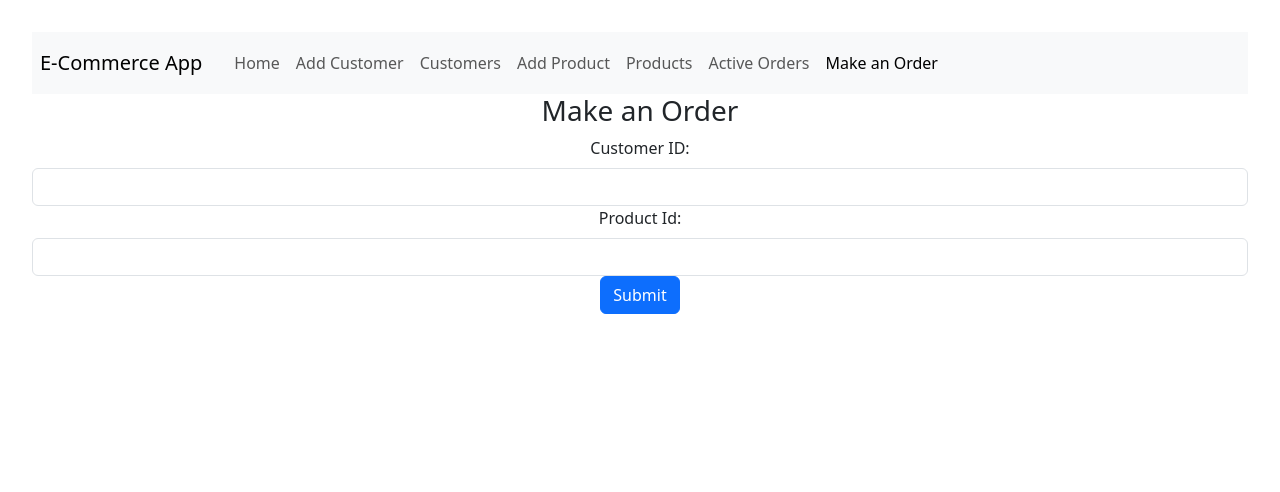
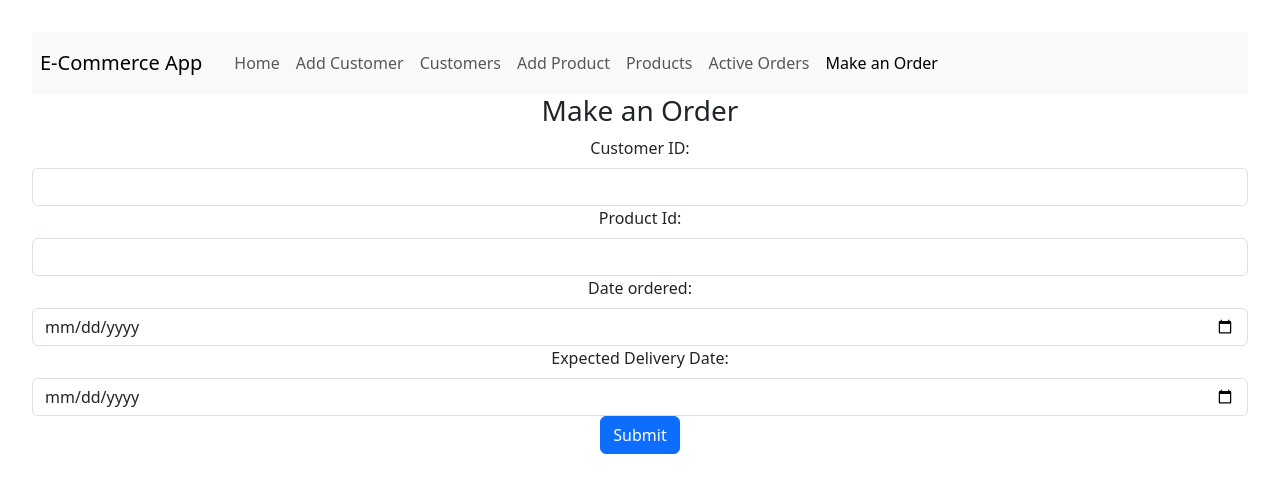
Before and after one commit to B-smith94/ui_e_commerce_api, a React (Vite) app in the folder e_commerce_ui/: page /new-order in a window 1280 px wide. Shown: the top 492 px of the page. Built offline with nearby package versions, Linux system fonts and the light colour scheme.

Commit message:
made progress on the OrderForm component. Still cannot edit orders or customers, and OrderForm returns a HTML 500 error when attempting to add a new order (hypothesis: useState for OrderForm is not in the correct format for JSON)

```diff
--- a/e_commerce_ui/src/Components/CustomerForm.jsx
+++ b/e_commerce_ui/src/Components/CustomerForm.jsx
@@ -86,6 +86,7 @@ const CustomerForm = () =>{
                         {errors.name}
                     </Form.Control.Feedback>
                 </Form.Group>
+
                 <Form.Group controlId="customerEmail">
                     <Form.Label>Email:</Form.Label>
                     <Form.Control
@@ -100,6 +101,7 @@ const CustomerForm = () =>{
                         {errors.email}
                     </Form.Control.Feedback>
                 </Form.Group>
+
                 <Form.Group controlId="customerPhone">
                     <Form.Label>Phone:</Form.Label>
                     <Form.Control
--- a/e_commerce_ui/src/Components/OrderForm.jsx
+++ b/e_commerce_ui/src/Components/OrderForm.jsx
@@ -5,6 +5,8 @@ import { useParams, useNavigate } from 'react-router-dom';
 
 const OrderForm = () => {
     const [order, setOrder] = useState({ date: '', customerId: '', expectedDeliveryDate: '', productId: '' })
+    /*const [currentDate, setCurrentDate] = useState({ year: '', day: '', month: '' });
+    const [deliveryDate, setDeliveryDate] = useState({ year: '', day: '', month: '' }); */
     const [isSubmitting, setSubmitting] = useState(false);
     const [errors, setErrors] = useState({});
     const [errorMessage, setErrorMessage] = useState('')
@@ -27,17 +29,22 @@ const OrderForm = () => {
         let errors = {};
         if (!order.customerId || order.customerId <=0) errors.customerId = 'Invalid Customer ID';
         if (!order.productId || order.productId <= 0) errors.productId = 'Invalid Product ID';
+        if (!order.date) errors.date = 'Must enter the date ordered';
+        if (!order.expectedDeliveryDate) errors.expectedDeliveryDate = 'Must enter the expected delivery date'
         setErrors(errors);
         return Object.keys(errors).length
     }
 
-    const getCurrentDate = () => {
+    /* const getCurrentDate = () => {
         const timestamp = new Date();
-        const year = timestamp.getFullYear();
-        const month = timestamp.getMonth();
-        const day = timestamp.getDate();
-        const date = `${year}-${day}-${month}`
-        return date;
+            const year = timestamp.getFullYear();
+            const month = timestamp.getMonth();
+            const day = (timestamp.getDate())+5;
+            setCurrentDate({
+                year: {year},
+                month: {month},
+                day: {day}
+            })
     };
 
     const getExpectedDelivery = () => {
@@ -45,19 +52,24 @@ const OrderForm = () => {
         const year = timestamp.getFullYear();
         const month = timestamp.getMonth();
         const day = timestamp.getDate();
-        const expectedDelivery = `${year}-${day+5}-${month}`
-        return expectedDelivery;
-    };
+        setCurrentDate({
+            year: {year},
+            month: {month},
+            day: {day}
+        })
+    }; */
 
     const handleSubmit = async (event) => {
         event.preventDefault();
         if (validateForm() > 0) return;
         setSubmitting(true);
         try {
+            /* getCurrentDate();
+            getExpectedDelivery(); */
             if (id) {
-                await axios.put(`http://127.0.0.1:5000/orders/${id}`)
+                await axios.put(`http://127.0.0.1:5000/orders/${id}`, order)
             } else {
-                await axios.post('http://127.0.0.1:5000/orders')
+                await axios.post('http://127.0.0.1:5000/orders', order)
             }
             setShowSuccessModal(true);
         } catch (error) {
@@ -71,8 +83,6 @@ const OrderForm = () => {
         const { name, value } = event.target;
         setOrder(prevOrder => ({
             ...prevOrder,
-            ['date']: `${getCurrentDate()}`,
-            ['expectedDeliveryDate']: `${getExpectedDelivery()}`,
             [name]: value
         }));
     };
@@ -98,10 +108,10 @@ const OrderForm = () => {
                         name='customerId'
                         value={order.customerId}
                         onChange={handleChange}
-                        isInvalid={!!errors.name}
+                        isInvalid={!!errors.customerId}
                     />
                     <Form.Control.Feedback type="invalid">
-                        {errors.name}
+                        {errors.customerId}
                     </Form.Control.Feedback>
                 </Form.Group>
 
@@ -112,10 +122,37 @@ const OrderForm = () => {
                         name='productId'
                         value={order.productId}
                         onChange={handleChange}
-                        isInvalid={!!errors.name}
+                        isInvalid={!!errors.productId}
                     />
                     <Form.Control.Feedback type="invalid">
-                        {errors.name}
+                        {errors.productId}
+                    </Form.Control.Feedback>
+                </Form.Group>
+                <Form.Group controlId='date'>
+                    <Form.Label>Date ordered:</Form.Label>
+                    <Form.Control
+                        type='date'
+                        name='date'
+                        value={order.date}
+                        onChange={handleChange}
+                        isInvalid={!!errors.date}
+                    />
+                    <Form.Control.Feedback type="invalid">
+                        {errors.date}
+                    </Form.Control.Feedback>
+                </Form.Group>
+
+                <Form.Group controlId='expectedDeliveryDate'>
+                    <Form.Label>Expected Delivery Date:</Form.Label>
+                    <Form.Control
+                        type='date'
+                        name='expectedDeliveryDate'
+                        value={order.expectedDeliveryDate}
+                        onChange={handleChange}
+                        isInvalid={!!errors.expectedDeliveryDate}
+                    />
+                    <Form.Control.Feedback type="invalid">
+                        {errors.expectedDeliveryDate}
                     </Form.Control.Feedback>
                 </Form.Group>
 
```
